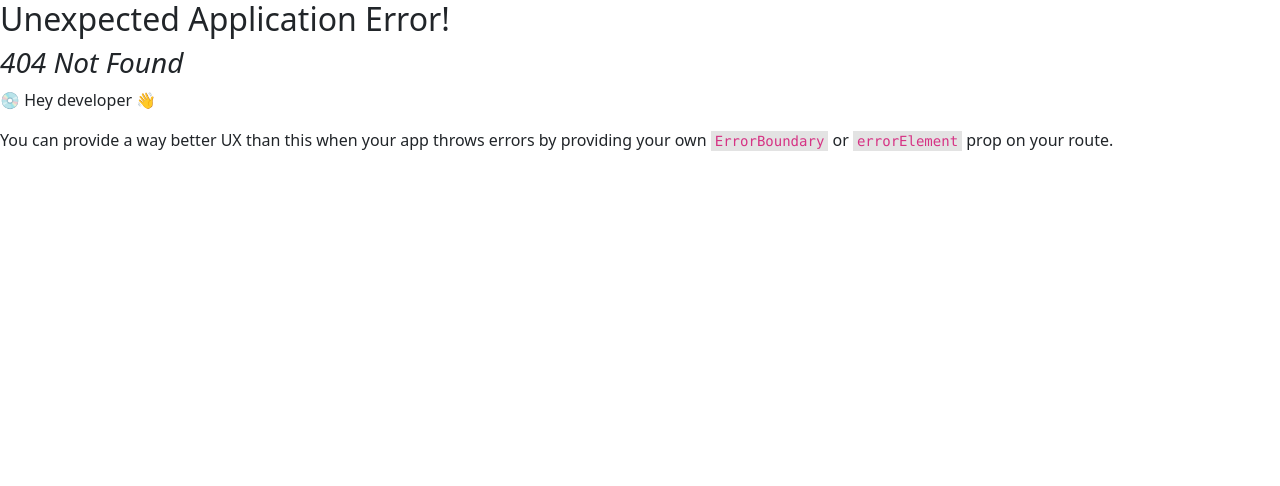
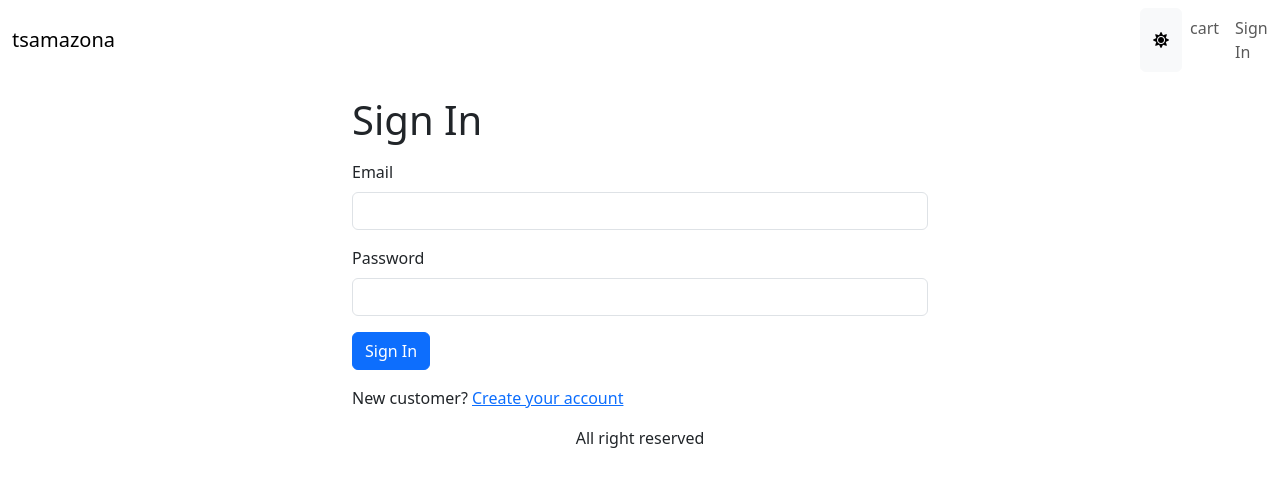
Before and after one commit to TairMa23/E-CommerceWebsite, a React (Vite) app in the folder client/: page /signin in a window 1280 px wide. Before the commit this address had no page. Shown: the top 486 px of the page. Built offline with nearby package versions, Linux system fonts and the light colour scheme.

Commit message:
Create Signin Page

```diff
--- a/client/src/App.tsx
+++ b/client/src/App.tsx
@@ -1,5 +1,12 @@
 import { useContext, useEffect } from "react";
-import { Badge, Button, Container, Nav, Navbar } from "react-bootstrap";
+import {
+  Badge,
+  Button,
+  Container,
+  Nav,
+  Navbar,
+  NavDropdown,
+} from "react-bootstrap";
 import { Link, Outlet } from "react-router-dom";
 import { ToastContainer } from "react-toastify";
 import { LinkContainer } from "react-router-bootstrap";
@@ -7,7 +14,7 @@
 import { Store } from "./Store";
 function App() {
   const {
-    state: { mode, cart },
+    state: { mode, cart, userInfo },
     dispatch,
   } = useContext(Store);
 
@@ -17,6 +24,14 @@
 
   const switchModeHandler = () => {
     dispatch({ type: "SWITCH_MODE" });
+  };
+  const signoutHandler = () => {
+    dispatch({ type: "USER_SIGNOUT" });
+    localStorage.removeItem("userInfo");
+    localStorage.removeItem("cartItems");
+    localStorage.removeItem("shippingAddress");
+    localStorage.removeItem("paymentMethod");
+    window.location.href = "/signin";
   };
 
   return (
@@ -44,9 +59,21 @@
                   </Badge>
                 )}
               </Link>
-              <a href="/signin" className="nav-link">
-                Sign In
-              </a>
+              {userInfo ? (
+                <NavDropdown title={userInfo.name} id="basic-nav-dropdown">
+                  <Link
+                    className="dropdown-item"
+                    to="#signout"
+                    onClick={signoutHandler}
+                  >
+                    Sign Out
+                  </Link>
+                </NavDropdown>
+              ) : (
+                <Link className="nav-link" to="/signin">
+                  Sign In
+                </Link>
+              )}
             </Nav>
           </Navbar>
         </header>
--- /dev/null
+++ b/client/src/hooks/userHooks.ts
@@ -0,0 +1,20 @@
+import { useMutation } from "@tanstack/react-query";
+import apiClient from "../apiClient";
+import { UserInfo } from "../types/UserInfo";
+
+export const useSigninMutation = () =>
+  useMutation({
+    mutationFn: async ({
+      email,
+      password,
+    }: {
+      email: string;
+      password: string;
+    }) =>
+      (
+        await apiClient.post<UserInfo>(`api/users/signin`, {
+          email,
+          password,
+        })
+      ).data,
+  });
--- a/client/src/index.css
+++ b/client/src/index.css
@@ -21,3 +21,6 @@
 img.thumbnail {
   height: 80px;
 }
+.small-container {
+  max-width: 600px;
+}
--- a/client/src/main.tsx
+++ b/client/src/main.tsx
@@ -16,6 +16,7 @@
 import { ReactQueryDevtools } from "@tanstack/react-query-devtools";
 import { StoreProvider } from "./Store.tsx";
 import CartPage from "./pages/CartPage.tsx";
+import SigninPage from "./pages/SigninPage.tsx";
 
 const router = createBrowserRouter(
   createRoutesFromElements(
@@ -23,6 +24,7 @@
       <Route index={true} element={<HomePage />} />
       <Route path="product/:slug" element={<ProductPage />} />
       <Route path="cart" element={<CartPage />} />
+      <Route path="signin" element={<SigninPage />} />
       {/* <Route path="dashboard" element={<Dashboard />} /> */}
       {/* ... etc. */}
     </Route>
--- /dev/null
+++ b/client/src/pages/SigninPage.tsx
@@ -0,0 +1,83 @@
+import { useContext, useEffect, useState } from "react";
+import { Button, Container, Form } from "react-bootstrap";
+import { Helmet } from "react-helmet-async";
+import { Link, useLocation, useNavigate } from "react-router-dom";
+import { toast } from "react-toastify";
+import LoadingBox from "../components/LoadingBox";
+import { useSigninMutation } from "../hooks/userHooks";
+import { Store } from "../Store";
+import { ApiError } from "../types/ApiError";
+import { getError } from "../utils";
+
+export default function SigninPage() {
+  const navigate = useNavigate();
+  const { search } = useLocation();
+  const redirectInUrl = new URLSearchParams(search).get("redirect");
+  const redirect = redirectInUrl ? redirectInUrl : "/";
+
+  const [email, setEmail] = useState("");
+  const [password, setPassword] = useState("");
+
+  const { state, dispatch } = useContext(Store);
+  const { userInfo } = state;
+
+  const { mutateAsync: signin, isLoading } = useSigninMutation();
+
+  const submitHandler = async (e: React.SyntheticEvent) => {
+    e.preventDefault();
+    try {
+      const data = await signin({
+        email,
+        password,
+      });
+      dispatch({ type: "USER_SIGNIN", payload: data });
+      localStorage.setItem("userInfo", JSON.stringify(data));
+      navigate(redirect);
+    } catch (err) {
+      toast.error(getError(err as ApiError));
+    }
+  };
+
+  useEffect(() => {
+    if (userInfo) {
+      navigate(redirect);
+    }
+  }, [navigate, redirect, userInfo]);
+
+  return (
+    <Container className="small-container">
+      <Helmet>
+        <title>Sign In</title>
+      </Helmet>
+      <h1 className="my-3">Sign In</h1>
+      <Form onSubmit={submitHandler}>
+        <Form.Group className="mb-3" controlId="email">
+          <Form.Label>Email</Form.Label>
+          <Form.Control
+            type="email"
+            required
+            onChange={(e) => setEmail(e.target.value)}
+          />
+        </Form.Group>
+        <Form.Group className="mb-3" controlId="password">
+          <Form.Label>Password</Form.Label>
+          <Form.Control
+            type="password"
+            required
+            onChange={(e) => setPassword(e.target.value)}
+          />
+        </Form.Group>
+        <div className="mb-3">
+          <Button disabled={isLoading} type="submit">
+            Sign In
+          </Button>
+          {isLoading && <LoadingBox />}
+        </div>
+        <div className="mb-3">
+          New customer?{" "}
+          <Link to={`/signup?redirect=${redirect}`}>Create your account</Link>
+        </div>
+      </Form>
+    </Container>
+  );
+}
--- a/client/src/store.tsx
+++ b/client/src/store.tsx
@@ -1,12 +1,17 @@
 import React from "react";
 import { Cart, CartItem } from "./types/Cart";
+import { UserInfo } from "./types/UserInfo";
 
 type AppState = {
   mode: string;
   cart: Cart;
+  userInfo?: UserInfo;
 };
 
 const initialState: AppState = {
+  userInfo: localStorage.getItem("userInfo")
+    ? JSON.parse(localStorage.getItem("userInfo")!)
+    : null,
   mode: localStorage.getItem("mode")
     ? localStorage.getItem("mode")!
     : window.matchMedia &&
@@ -33,7 +38,9 @@
 type Action =
   | { type: "SWITCH_MODE" }
   | { type: "CART_ADD_ITEM"; payload: CartItem }
-  | { type: "CART_REMOVE_ITEM"; payload: CartItem };
+  | { type: "CART_REMOVE_ITEM"; payload: CartItem }
+  | { type: "USER_SIGNIN"; payload: UserInfo }
+  | { type: "USER_SIGNOUT" };
 
 function reducer(state: AppState, action: Action): AppState {
   switch (action.type) {
@@ -61,6 +68,31 @@
       localStorage.setItem("cartItems", JSON.stringify(cartItems));
       return { ...state, cart: { ...state.cart, cartItems } };
     }
+    case "USER_SIGNIN":
+      return { ...state, userInfo: action.payload };
+    case "USER_SIGNOUT":
+      return {
+        mode:
+          window.matchMedia &&
+          window.matchMedia("(prefers-color-scheme: dark)").matches
+            ? "dark"
+            : "light",
+        cart: {
+          cartItems: [],
+          paymentMethod: "PayPal",
+          shippingAddress: {
+            fullName: "",
+            address: "",
+            postalCode: "",
+            city: "",
+            country: "",
+          },
+          itemsPrice: 0,
+          shippingPrice: 0,
+          taxPrice: 0,
+          totalPrice: 0,
+        },
+      };
     default:
       return state;
   }
--- /dev/null
+++ b/client/src/types/UserInfo.ts
@@ -0,0 +1,6 @@
+export type UserInfo = {
+  name: string;
+  email: string;
+  token: string;
+  isAdmin: boolean;
+};
```
